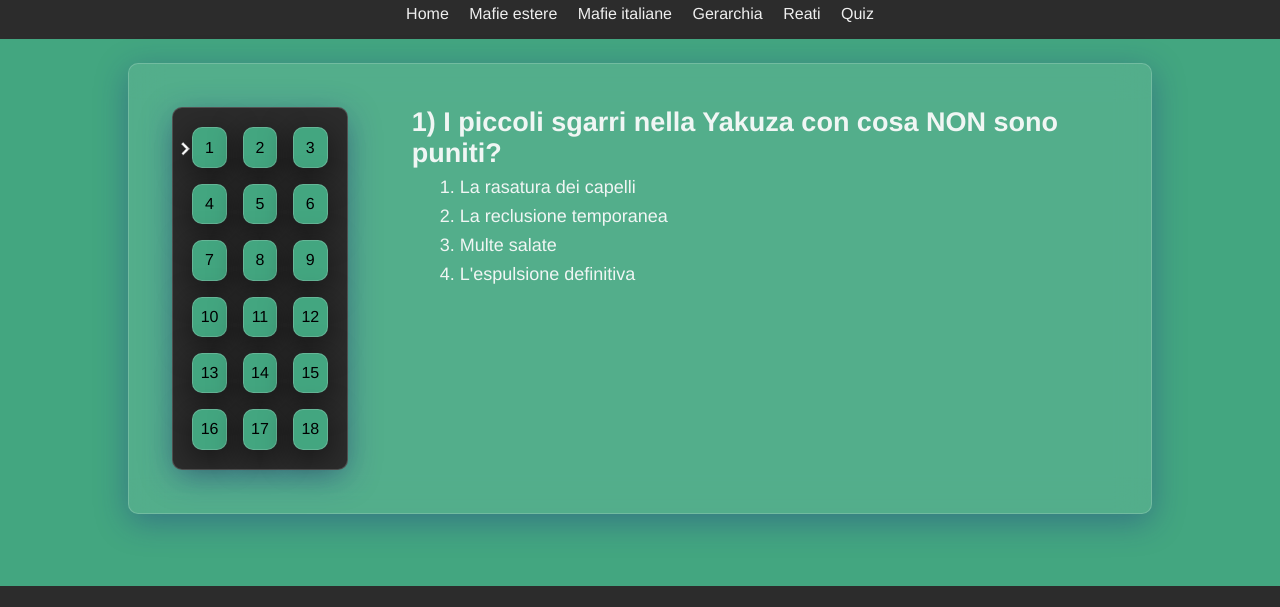
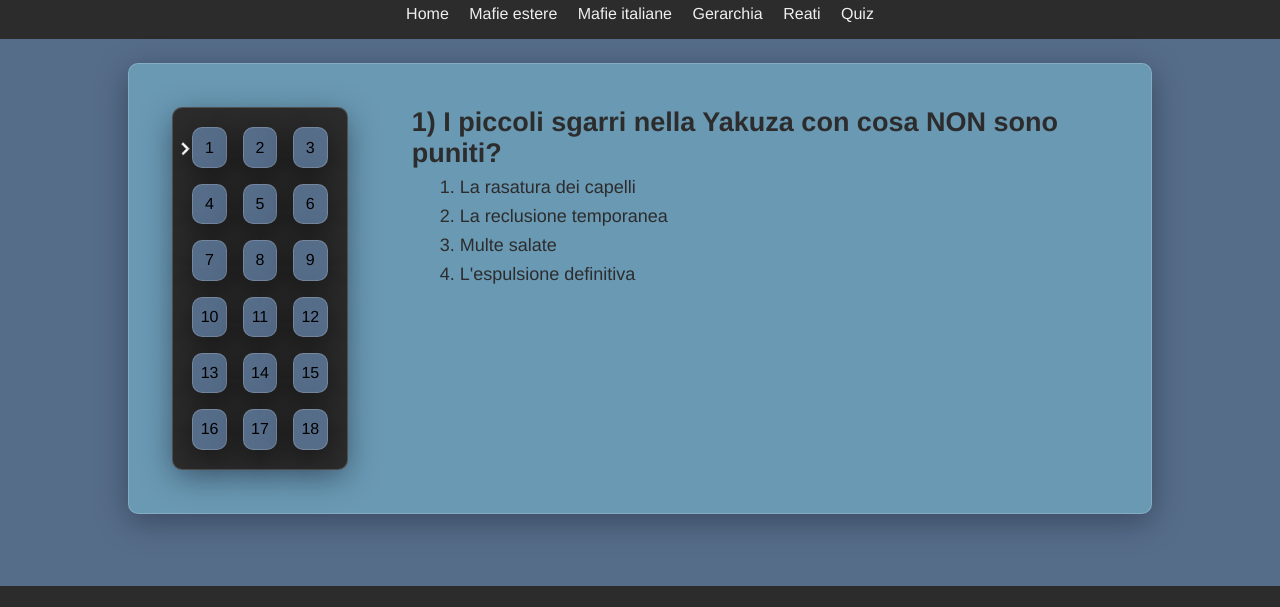
Before and after one commit to Anaconda04777/Wiki_Mafia, a plain HTML site: page pagine/quiz.html in a window 1280 px wide. Shown: the part 64-671 px from the top of the page. Drawn offline with Linux system fonts and the light colour scheme.

Commit message:
mancano solo le domande

```diff
--- a/script/quiz.js
+++ b/script/quiz.js
@@ -15,7 +15,7 @@ const domande = [
     {
         titolo : "Su quali di questi testi è basata la simbologia numerica della Triade?",
         risposte : ["Il Libro dei mutamenti", "Il Libro dei riti", "L'I Ching", "Gli Annali delle primavere e degli autunni "],
-        rispostaCorretta : "risposta 2",
+        rispostaCorretta : "L'I Ching",
     },
     {
         titolo : "Che tipo di struttura adotta l'Organizacija?",
@@ -79,26 +79,26 @@ const domande = [
     {
         titolo : "Il riciclaggio è:",
         risposte : ["Un insieme di strategie e metodologie volte al recupero di materiali utili dai rifiuti al fine di riutilizzarli","una serie di pratiche utilizzata dalla criminalità organizzata per coprire denaro sporco","Entrambi", "Nessuna delle risposte precedenti."],
-        rispostaCorretta : "Vero",
+        rispostaCorretta : "Entrambi",
     },
     {
         titolo : "",
-        risposte : [],
+        risposte : [""],
         rispostaCorretta : "",
     },
     {
         titolo : "",
-        risposte : [],
+        risposte : [""],
         rispostaCorretta : "",
     },
     {
         titolo : "",
-        risposte : [],
+        risposte : [""],
         rispostaCorretta : "",
     },
     {
         titolo : "",
-        risposte : [],
+        risposte : [""],
         rispostaCorretta : "",
     }
 
--- a/style/global.css
+++ b/style/global.css
@@ -4,10 +4,10 @@ al nostro progetto + cose utili*/
 /*colori*/
 :root {
     --color1: #2c2c2c;
-    --color2: #43a680;
-    --color-cards: #20403b;
+    --color2: #566D8A;
+    --color-cards: #181E25;
     --color-header-footer: rgba(250, 250, 250, 0.945);
-    --color-card-box-shadow: rgba( 31, 38, 135, 0.37 );
+    --color-card-box-shadow: rgba(12, 11, 26, 0.37);
     --color-risposta-sbagliata: rgba(255, 0, 0, 0.712);
     --color-risposta-giusta: rgba(0, 255, 170, 0.712);
 }
--- a/style/mafieItalia.css
+++ b/style/mafieItalia.css
@@ -43,7 +43,7 @@ main {
     transform: none;
     cursor: default;
 
-    background: #20403b;
+    background: var(--color-cards);
 
     max-height: 70%;
     max-width: 55%;
--- a/style/quiz.css
+++ b/style/quiz.css
@@ -5,7 +5,11 @@ main {
 }
 
 main.card {
-    background-color: rgba(255, 255, 255, 0.089);
+    background-color: #6A99B4;
+}
+
+.domanda * {
+    color: var(--color1);
 }
 
 .pointer:hover {
--- a/style/reati.css
+++ b/style/reati.css
@@ -19,6 +19,11 @@
   transition: opacity 0.1s 0.3s;
   transition: transform 0.4s, opacity 0.1s 0.3s;
   transition: transform 0.4s, opacity 0.1s 0.3s;
+}
+
+main {
+  margin-left: 20vw;
+  margin-right: 20vw;
 }
 
 #reato-3 > .newsCaption {
@@ -47,7 +52,6 @@
 
 
 #container {
-  margin: 0 5vw;
   display: grid;
   gap: 15px 15px;
   grid-auto-flow: row;
```
